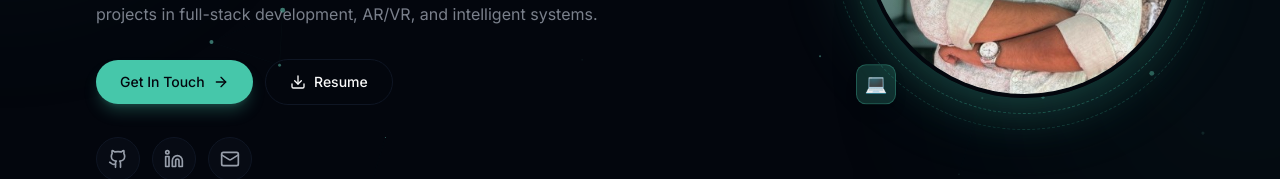
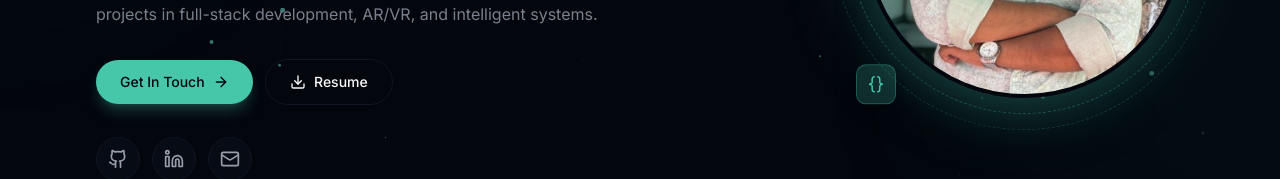
Before and after one commit to TEJAS4824/portfolio, a React (Vite) app: page / in a window 1280 px wide. Shown: the part 476-655 px from the top of the page. Built offline with nearby package versions, Linux system fonts and the light colour scheme.

Commit message:
Change icon in hero section to display empty braces

```diff
--- a/src/components/sections/hero.tsx
+++ b/src/components/sections/hero.tsx
@@ -196,7 +196,7 @@ export function Hero() {
             className="absolute -bottom-2 -left-2 w-10 h-10 rounded-lg bg-primary/20 border border-primary/30 flex items-center justify-center shadow-lg"
           >
             {/* <span className="text-lg text-primary"></span> */}
-            <span className="text-lg text-primary">💻</span>
+            <span className="text-lg text-primary">{`{}`}</span>
           </motion.div>
         </motion.div>
       </div>
```
